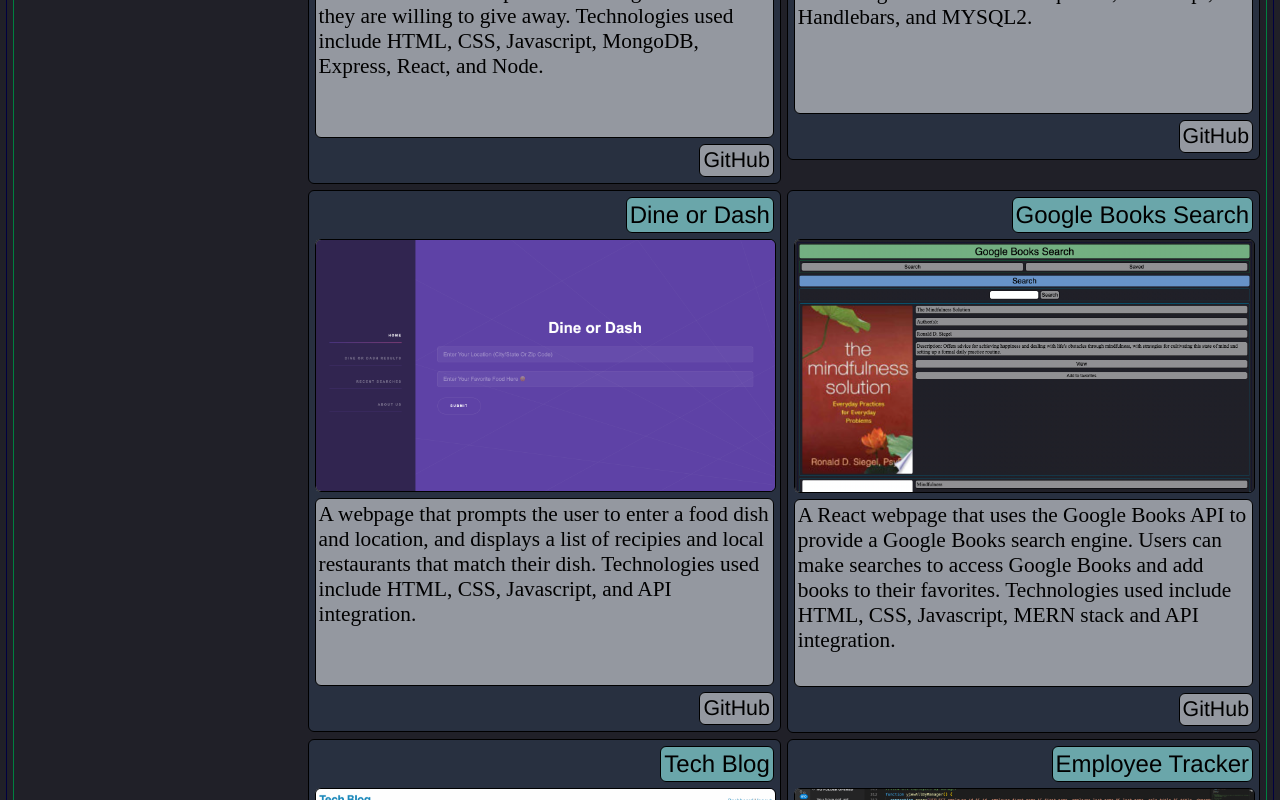
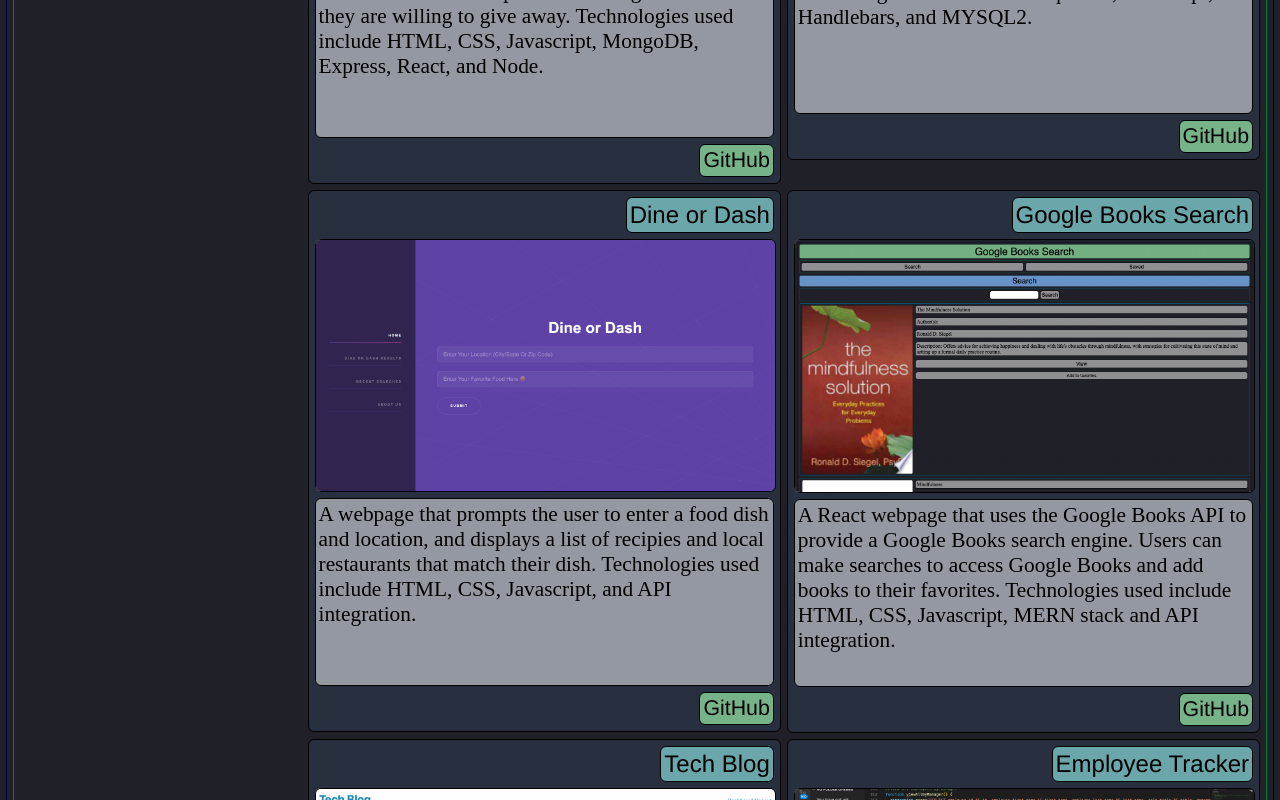
Before and after one commit to dalto135/react-portfolio, a React (Create React App) app: page /#/projects in a window 1280 px wide. Shown: the part 1000-1800 px from the top of the page. Built offline with nearby package versions, Linux system fonts and the light colour scheme.

Commit message:
project styling tweaks

```diff
--- a/src/style.css
+++ b/src/style.css
@@ -237,6 +237,7 @@ a img:hover {
 
 .github {
     margin: 0px 3px 6px 3px;
+    background-color: var(--pastelGreen);
 }
 
 #shortcuts a {
```
